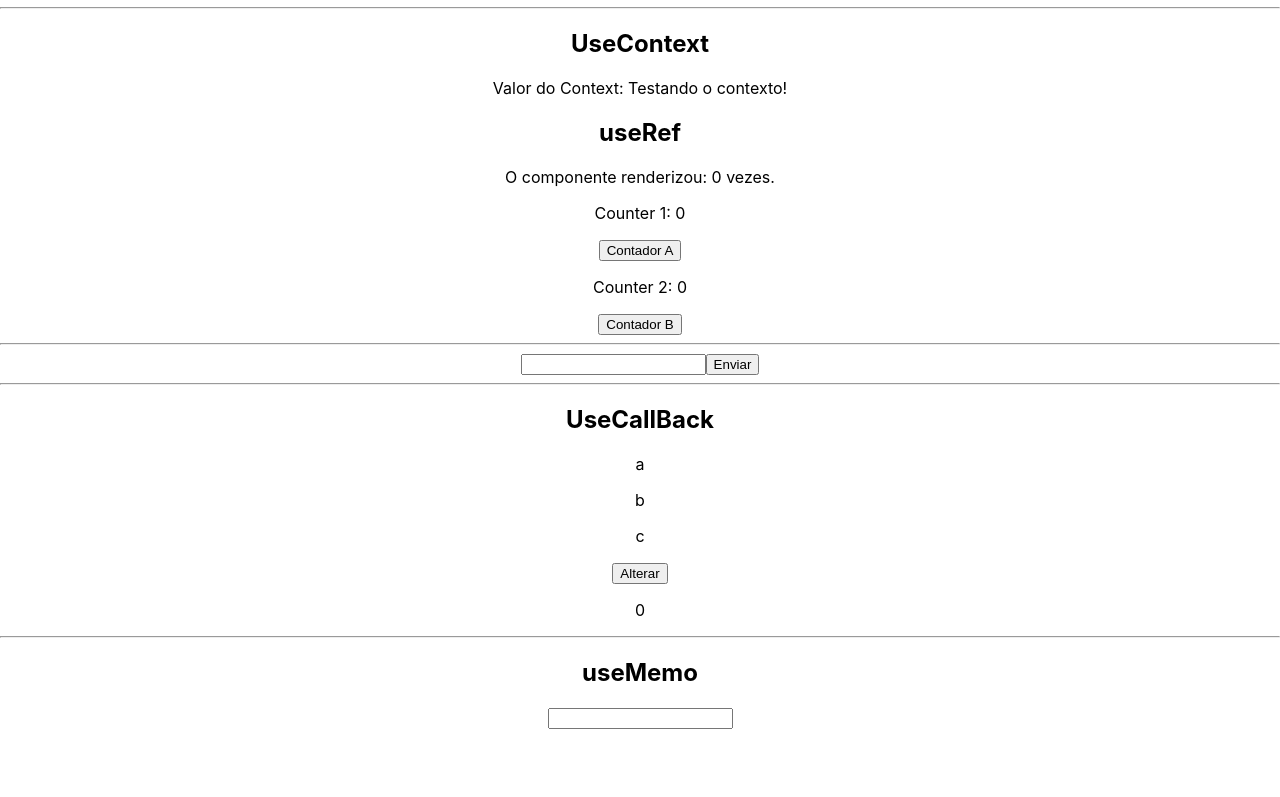
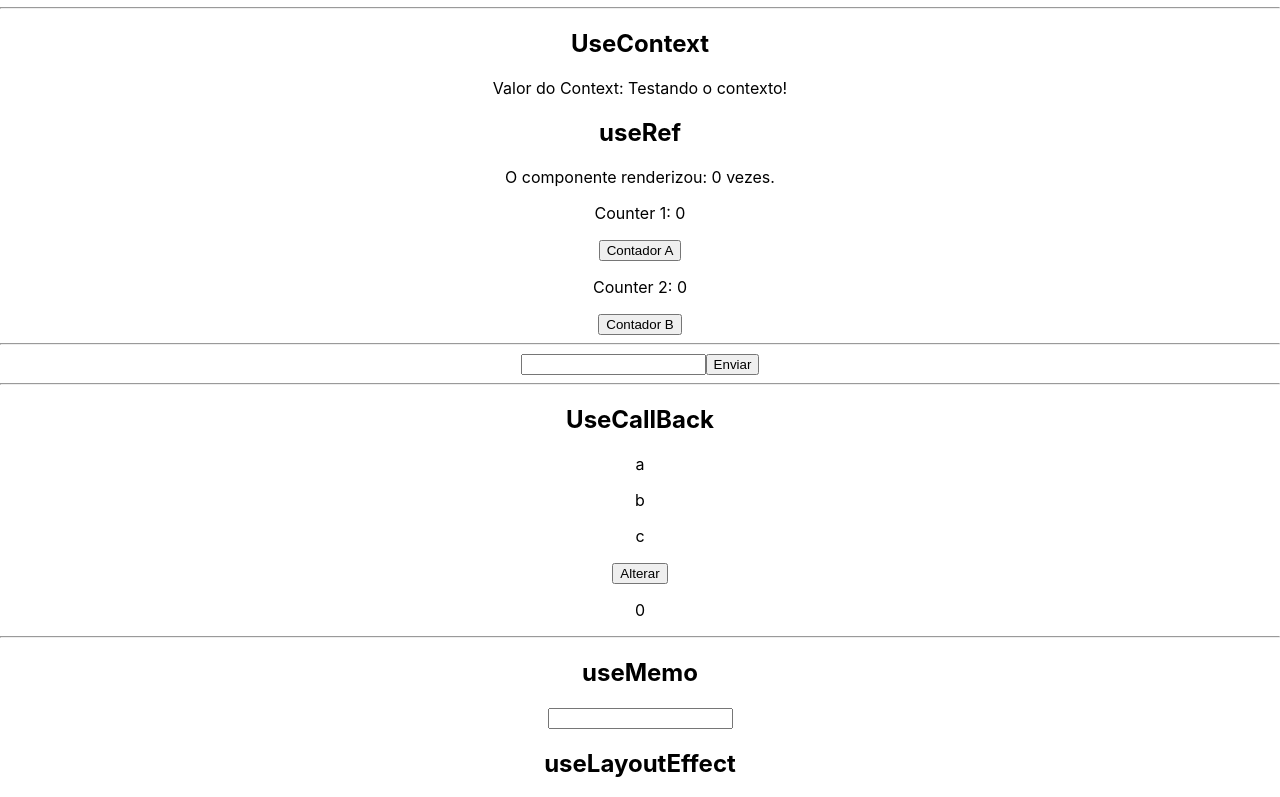
Before and after one commit to JessicaTroiano/react-hooks, a React (Create React App) app: page / in a window 1280 px wide. Shown: the part 663-1460 px from the top of the page. Before the commit the page ends 1392 px from the top, so only its background shows below. Built offline with nearby package versions, Linux system fonts and the light colour scheme.

Commit message:
feat: add hook useLayoutEffect

```diff
--- /dev/null
+++ b/src/componentes/HookUseLayoutEffect.jsx
@@ -0,0 +1,25 @@
+import React, { useEffect, useLayoutEffect, useState } from "react";
+
+const HookUseLayoutEffect = () => {
+
+  const [name, setName] = useState("Algum nome");
+
+  useEffect(() => {
+    console.log("2")
+    setName("Mudou de novo!")
+  }, [])
+
+  useLayoutEffect(() => {
+    console.log("1")
+    setName("Outro nome")
+  }, [])
+
+  console.log(name);
+  return(
+    <>
+      <h2>useLayoutEffect</h2>
+    </>
+  )
+}
+
+export default HookUseLayoutEffect;
--- a/src/pages/home.jsx
+++ b/src/pages/home.jsx
@@ -6,6 +6,7 @@ import { someContext } from "../componentes/HookUseContext";
 import HookUseRef from "../componentes/HookUseRef";
 import HookUseCallBack from "../componentes/HookUseCallBack";
 import HookUseMemo from "../componentes/HookUseMemo";
+import HookUseLayoutEffect from "../componentes/HookUseLayoutEffect";
 
 const Home = () => {
   const {contextValue} =useContext(someContext);
@@ -31,6 +32,9 @@ const Home = () => {
       <div>
         <HookUseMemo />
       </div>
+      <div>
+        <HookUseLayoutEffect />
+      </div>
       </>
     )
 }
```
